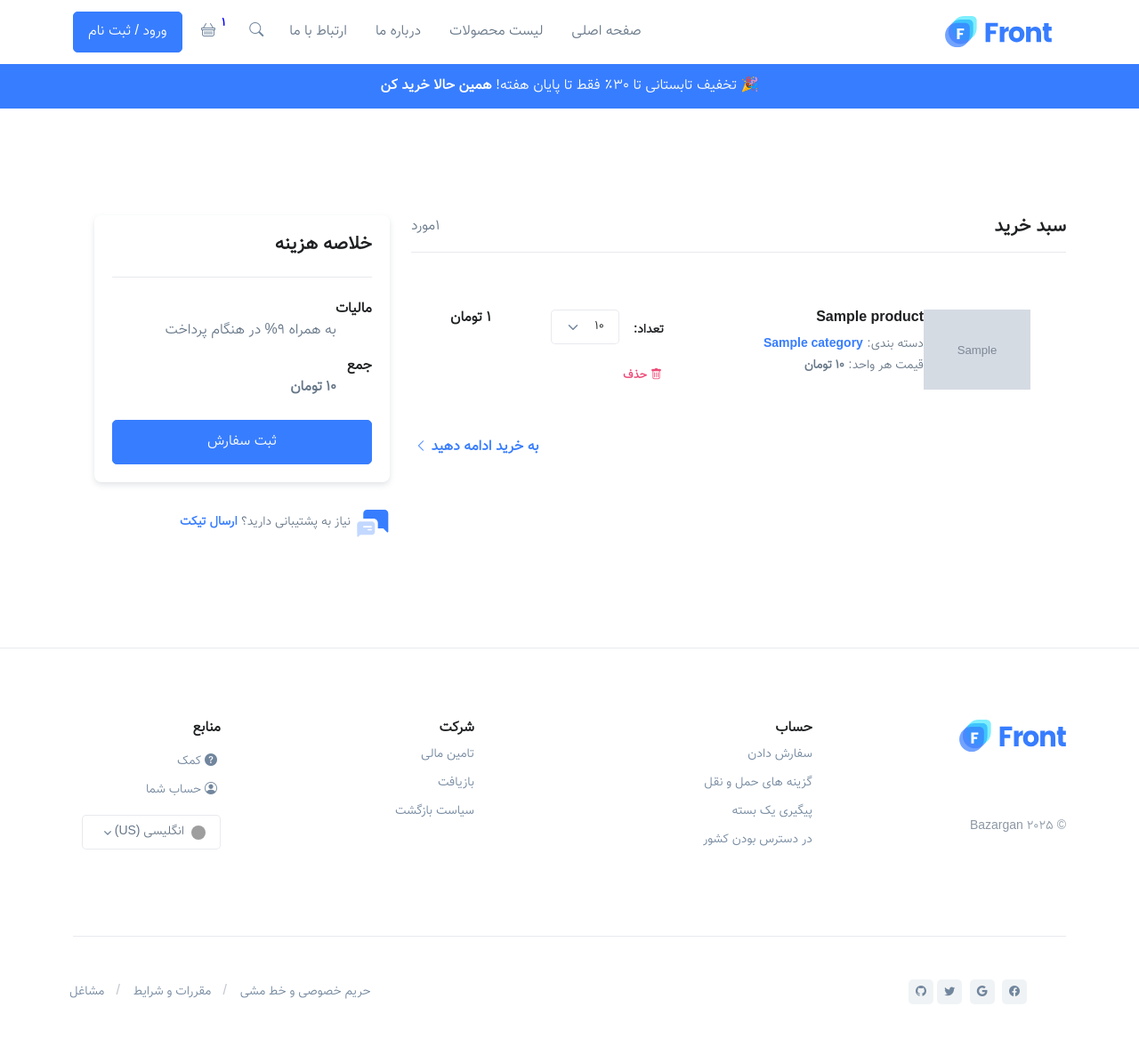
After one commit to SeyedAmirDev/BazarGan, a Django app: template bazargan/templates/cart/cart-summary.html in a window 1280 px wide. The commit adds this page. Shown: the whole page at 89% size. Run offline with Django 5.2, Linux system fonts and the light colour scheme; the template is opened without the code that fills it: most values are stand-ins (such as "Sample title", 1, 10 or a date in 2020); grey boxes marked "Sample" are stand-in pictures; parts of the project's set-up code (start-up, migrations or seed data) failed here and were passed over; some libraries are stand-ins or nearby versions; some web fonts are replaced; grey boxes are pictures that could not be loaded.

Commit message:
add cart templates

```diff
--- a/bazargan/templates/base.html
+++ b/bazargan/templates/base.html
@@ -112,9 +112,9 @@
 <!--                            <span class="cart-item-count ">3</span>-->
 <!--                          </button>-->
 
-                          <a href="" type="button" class="btn btn-ghost-secondary btn-icon">
+                          <a href="{% url 'cart:cart-summary' %}" type="button" class="btn btn-ghost-secondary btn-icon">
                             <i class="bi-basket"></i>
-                            <span class="cart-item-count" id="total-cart-item-count"></span>
+                            <span class="cart-item-count" id="total-cart-item-count">{% if cart|length > 0 %} {{cart|length}} {% endif %}</span>
                           </a>
                           <!-- End Shopping Cart -->
                             {% if request.user.is_authenticated %}
@@ -1259,7 +1259,7 @@ document.addEventListener("DOMContentLoaded", function() {
         function addToCart(product_id) {
 
             $.ajax({
-                url: "",
+                url: "{% url 'cart:session-add-product' %}",
                 // url: "",
                 method: 'POST',
                 data: {
--- /dev/null
+++ b/bazargan/templates/cart/cart-summary.html
@@ -0,0 +1,239 @@
+{% extends 'base.html' %}
+
+{% load static %}
+
+{% block content %}
+
+<!-- Content -->
+<div class="container content-space-3 content-space-lg-3">
+    <div class="row">
+        <div class="col-lg-8 mb-7 mb-lg-0">
+            <!-- Heading -->
+            <div class="d-flex justify-content-between align-items-end border-bottom pb-3 mb-7">
+                <h1 class="h3 mb-0">سبد خرید</h1>
+                <span>{{cart|length}}مورد</span>
+            </div>
+            <!-- End Heading -->
+
+
+            <!-- List Group -->
+            <ul class="list-group list-group-flush list-group-no-gutters mb-5">
+                {% for item in cart %}
+                <!-- Item -->
+                <li class="list-group-item">
+                    <div class="d-flex">
+                        <div class="flex-shrink-0">
+                            <img class="avatar avatar-xl avatar-4x3" src="{{item.product.image.url}}"
+                                alt="Image Description">
+                        </div>
+
+                        <div class="flex-grow-1 ms-3">
+                            <div class="row">
+                                <div class="col-sm-6 mb-3 mb-sm-0">
+                                    <h5><a class="text-dark"
+                                            href="{% url 'shop:product-detail' slug=item.product.slug %}">{{item.product.title}}</a>
+                                    </h5>
+
+                                    <div class="d-block d-sm-none">
+                                        <h5 class="mb-1 formatted-price">{{item.total_price}}</h5>
+                                    </div>
+
+                                    <div class="d-grid gap-1">
+                                        <div class="text-body">
+                                            <span class="small">دسته بندی:</span>
+                                            <span class="fw-semibold small">{% for category in item.product.category.all %}
+                                                <a href="#">{{category.title}} </a>
+                                                {% if not forloop.last %} ,{% endif %}
+                                                {% endfor %}</span>
+                                        </div>
+                                    </div>
+                                    <div class="d-grid gap-1">
+                                        <div class="text-body">
+                                            <span class="small">قیمت هر واحد:</span>
+                                            <span
+                                                class="fw-semibold formatted-price small">{{item.product.get_price}}</span>
+                                        </div>
+                                    </div>
+                                </div>
+                                <!-- End Col -->
+
+                                <div class="col-sm-4">
+                                    <div class="row">
+                                        <div class="col-auto">
+                                            <div class="d-flex align-items-center">
+                                                <span class="h6 ms-3">تعداد:</span>
+                                                <!-- Select -->
+                                                <select class="form-select form-select-sm mb-3"
+                                                    onchange="changeProductQuantity('{{item.product.id}}',this.value)">
+                                                    {% with ''|center:item.product.stock as range %}
+                                                    {% for _ in range %}
+                                                    <option value="{{ forloop.counter }}"
+                                                    {% if forloop.counter == item.quantity %} selected {% endif %}>
+                                                        {{ forloop.counter }}</option>
+                                                    {% endfor %}
+                                                    {% endwith %}
+
+
+                                                </select>
+                                            </div>
+                                            <!-- End Select -->
+                                        </div>
+
+                                        <div class="col-auto ">
+                                            <div class="d-grid gap-2 d-flex justify-content-between">
+                                                <button class=" btn btn-sm btn-icon text-danger border-0 mx-1" onclick="removeProduct('{{item.product.id}}')">
+                                                    <i class="bi-trash ms-1"></i> حذف
+                                                </button>
+                                                {% if request.user.is_authenticated %}
+                                                <button class=" btn btn-sm btn-icon text-secondary border-0 mx-1" >
+                                                    <i class="bi-heart-fill ms-1 "></i> علایق
+                                                </button>
+                                                {% endif %}
+                                            </div>
+                                        </div>
+                                        <!-- End Col -->
+                                    </div>
+                                    <!-- End Row -->
+                                </div>
+                                <!-- End Col -->
+
+                                <div class="col-4 col-sm-2 d-none d-sm-inline-block text-right">
+                                    <span class="h5 d-block mb-1 formatted-price">{{item.total_price}}</span>
+                                </div>
+                                <!-- End Col -->
+                            </div>
+                            <!-- End Row -->
+                        </div>
+                    </div>
+                </li>
+                {% empty %}
+                <div class="row text-center">
+                    <p> محصولی برای نمایش وجود ندارد</p>
+                </div>
+                <!-- End Item -->
+                {% endfor %}
+
+            </ul>
+            <!-- End List Group -->
+
+            <div class="d-sm-flex justify-content-end">
+                <a class="link" href="{% url 'shop:product-grid' %}">
+                    به خرید ادامه دهید <i class="bi-chevron-left small ms-1"></i>
+                </a>
+            </div>
+
+            <!-- End Form -->
+        </div>
+        <!-- End Col -->
+
+        <div class="col-lg-4">
+            <div class="ps-lg-4">
+                <!-- Card -->
+                <div class="card card-sm shadow-sm mb-4">
+                    <div class="card-body">
+                        <div class="border-bottom pb-4 mb-4">
+                            <h3 class="card-header-title">خلاصه هزینه</h3>
+                        </div>
+                        <form>
+
+                            <div class="d-grid gap-3 mb-4">
+                                <dl class="row">
+                                    <dt class="col-sm-6">مالیات</dt>
+                                    <dd class="col-sm-12 text-sm-end mb-0">به همراه 9% در هنگام پرداخت</dd>
+                                </dl>
+                                <!-- End Row -->
+
+                                <dl class="row">
+                                    <dt class="col-sm-6">جمع</dt>
+                                    <dd class="col-sm-12 text-sm-end mb-0 formatted-price">{{cart.get_total_price}}</dd>
+                                </dl>
+                                <!-- End Row -->
+                            </div>
+
+                            <div class="d-grid">
+                                <a class="btn btn-primary btn-lg" href="">ثبت سفارش</a>
+                            </div>
+                        </form>
+                    </div>
+                    <!-- End Card -->
+                </div>
+
+                <!-- Media -->
+                <div class="d-flex align-items-center">
+                    <div class="flex-shrink-0">
+                        <div class="svg-icon svg-icon-sm text-primary">
+                            <svg width="24" height="24" viewBox="0 0 24 24" fill="none"
+                                xmlns="http://www.w3.org/2000/svg">
+                                <path fill-rule="evenodd" clip-rule="evenodd"
+                                    d="M22.1671 18.1421C22.4827 18.4577 23.0222 18.2331 23.0206 17.7868L23.0039 13.1053V5.52632C23.0039 4.13107 21.8729 3 20.4776 3H8.68815C7.2929 3 6.16183 4.13107 6.16183 5.52632V9H13C14.6568 9 16 10.3431 16 12V15.6316H19.6565L22.1671 18.1421Z"
+                                    fill="#035A4B" />
+                                <path opacity="0.3" fill-rule="evenodd" clip-rule="evenodd"
+                                    d="M1.98508 18V13C1.98508 11.8954 2.88051 11 3.98508 11H11.9851C13.0896 11 13.9851 11.8954 13.9851 13V18C13.9851 19.1046 13.0896 20 11.9851 20H4.10081L2.85695 21.1905C2.53895 21.4949 2.01123 21.2695 2.01123 20.8293V18.3243C1.99402 18.2187 1.98508 18.1104 1.98508 18ZM5.99999 14.5C5.99999 14.2239 6.22385 14 6.49999 14H11.5C11.7761 14 12 14.2239 12 14.5C12 14.7761 11.7761 15 11.5 15H6.49999C6.22385 15 5.99999 14.7761 5.99999 14.5ZM9.49999 16C9.22385 16 8.99999 16.2239 8.99999 16.5C8.99999 16.7761 9.22385 17 9.49999 17H11.5C11.7761 17 12 16.7761 12 16.5C12 16.2239 11.7761 16 11.5 16H9.49999Z"
+                                    fill="#035A4B" />
+                            </svg>
+
+                        </div>
+                    </div>
+                    <div class="flex-grow-1 ms-2">
+                        <span class="small me-1">نیاز به پشتیبانی دارید؟</span>
+                        <a class="link small" href="#">ارسال تیکت</a>
+                    </div>
+                </div>
+                <!-- End Media -->
+            </div>
+        </div>
+        <!-- End Col -->
+    </div>
+    <!-- End Row -->
+</div>
+<!-- End Content -->
+
+{% endblock %}
+
+
+{% block extra_js %}
+<script>
+    function changeProductQuantity(product_id,quantity){
+        $.ajax({
+            url: "{% url 'cart:session-update-product-quantity' %}",
+            method: 'POST',
+            data: {
+                product_id: product_id,
+                quantity: quantity,
+                csrfmiddlewaretoken: '{{ csrf_token }}'
+
+            },
+            success: function (response) {
+                console.log(response);
+                window.location.reload();
+                // do something with the response data
+            },
+            error: function (jqXHR, textStatus, errorThrown) {
+                console.log(errorThrown);
+                // handle the error case
+            }
+        });
+    }
+    function removeProduct(product_id){
+        $.ajax({
+            url: "{% url 'cart:session-remove-product' %}",
+            method: 'POST',
+            data: {
+                product_id: product_id,
+                csrfmiddlewaretoken: '{{ csrf_token }}'
+
+            },
+            success: function (response) {
+                console.log(response);
+                window.location.reload();
+                // do something with the response data
+            },
+            error: function (jqXHR, textStatus, errorThrown) {
+                console.log(errorThrown);
+                // handle the error case
+            }
+        });
+    }
+
+</script>
+{% endblock %}
```
Also changed, not shown: bazargan/templates/shop/product-detail.html (+83 -1 lines).
